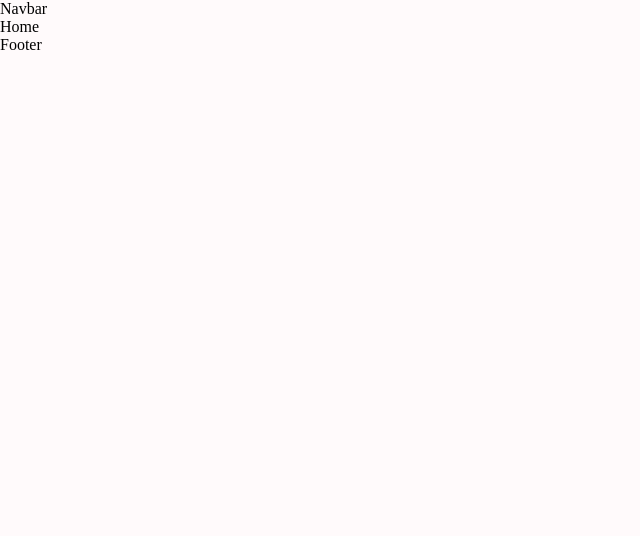
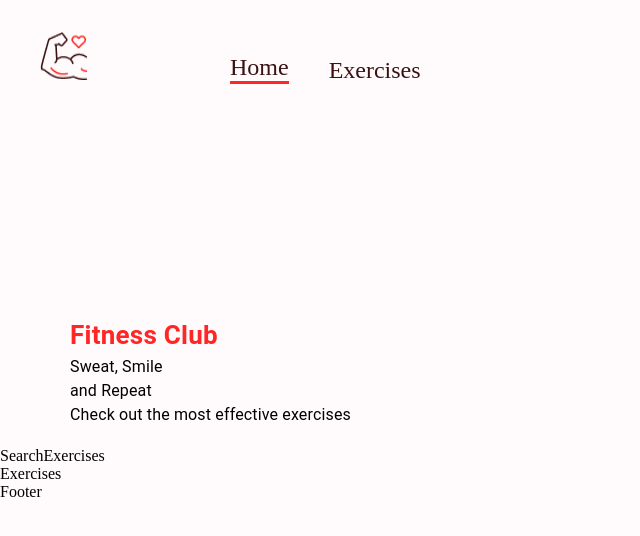
Before and after one commit to shokhaway01/gym-react, a React (Create React App) app in the folder gym/: page / in a window 1280 px wide. Shown: the top 536 px of the page, without its empty margins (0-640 px from the left). Built offline with nearby package versions, Linux system fonts and the light colour scheme.

Commit message:
new updates

```diff
--- /dev/null
+++ b/gym/src/components/Exercises.js
@@ -0,0 +1,9 @@
+import React from 'react'
+
+const Exercises = () => {
+  return (
+    <div>Exercises</div>
+  )
+}
+
+export default Exercises
--- /dev/null
+++ b/gym/src/components/Herobanner.js
@@ -0,0 +1,39 @@
+import React from 'react'
+import { Box,Stack,Typography } from "@mui/material"
+
+
+const Herobanner = () => {
+  return (
+    <Box sx={
+        {
+        mt: {
+            lg: '212px',
+            xs:'70px'
+           },
+
+        ml: {
+            sm:'50px'
+        }
+
+        }
+    } position="relative" p="20px">
+        <Typography
+        color="#FF2625"
+        fontWeight="600"
+        fontSize="26px"
+        >
+            Fitness Club
+        </Typography>
+
+        <Typography>
+            Sweat, Smile <br/> and Repeat
+        </Typography>
+
+        <Typography>
+            Check out the most effective exercises
+        </Typography>
+    </Box>
+  )
+}
+
+export default Herobanner
--- a/gym/src/components/Navbar.jsx
+++ b/gym/src/components/Navbar.jsx
@@ -1,9 +1,46 @@
 import React from 'react'
+import { Link } from 'react-router-dom'
+import { Stack } from '@mui/material'
+
+import Logo from '../assets/images/Logo.png'
 
 const Navbar = () => {
   return (
-    <div>Navbar</div>
-  )
+    <Stack
+      direction="row"
+      justifyContent="space-around"
+      sx={ {
+        gap: {
+          sm:"122px",
+          xs:"40px"
+        },
+
+        mt: {
+          sm:"32px",
+          xs:"20px"
+        },
+        justifyContent:"none"
+      } }
+      px="20px"
+    >
+      <Link to="/">
+      <img src={Logo} alt="" style={ {width:"48px", height:"48px",margin:"0px 20px"} }/>
+      </Link>
+      {/*  */}
+      <Stack
+        direction="row"
+        gap="40px"
+        fontSize="24px"
+        alignItems="flex-end"
+      >
+        <Link to='/' style={ {textDecoration:"none", color:"#3A1212", borderBottom:"3px solid #FF2625"} }>
+          Home
+        </Link>
+        <a href='#exercises' style={ {textDecoration:"none", color:"#3A1212"} }>Exercises</a>
+      </Stack>
+      {/*  */}
+    </Stack>
+    )
 }
 
 export default Navbar
--- /dev/null
+++ b/gym/src/components/SearchExercises.js
@@ -0,0 +1,9 @@
+import React from 'react'
+
+const SearchExercises = () => {
+  return (
+    <div>SearchExercises</div>
+  )
+}
+
+export default SearchExercises
--- a/gym/src/pages/Home.jsx
+++ b/gym/src/pages/Home.jsx
@@ -1,8 +1,19 @@
-import React from 'react'
+import React, { useState } from 'react'
+import { Box } from '@mui/material'
+
+import Herobanner from '../components/Herobanner'
+import SearchExercises from '../components/SearchExercises'
+import Exercises from '../components/Exercises'
+
+
 
 const Home = () => {
   return (
-    <div>Home</div>
+    <Box>
+      <Herobanner />
+      <SearchExercises/>
+      <Exercises/>
+    </Box>
   )
 }
 
```
